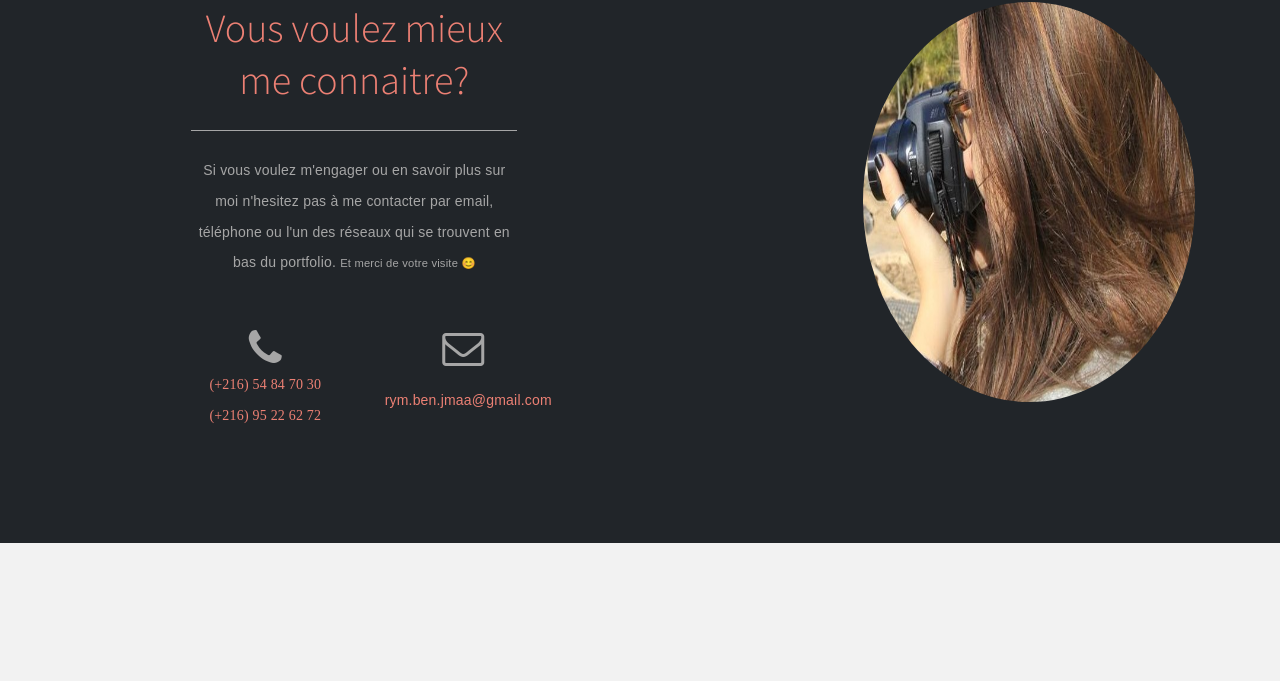
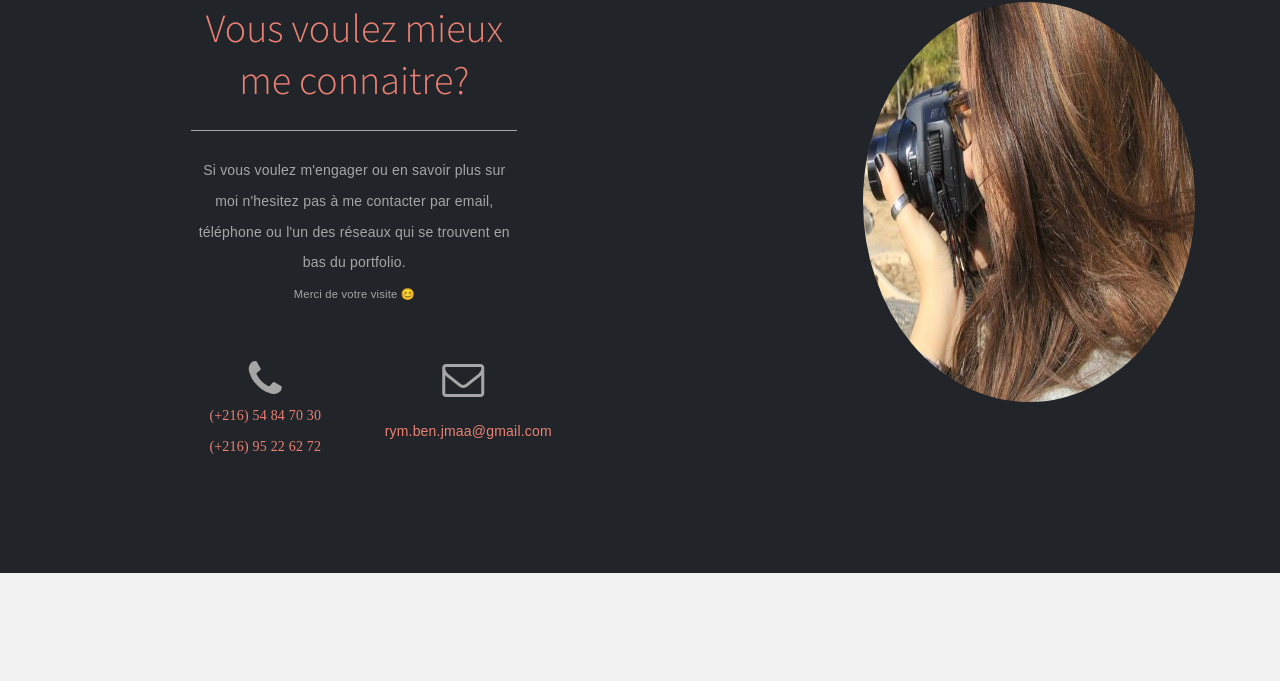
Before and after one commit to RymBenJmaa/RymBenJmaa.github.io, a website: page index.html in a window 1280 px wide. Shown: the part 9428-10109 px from the top of the page. Drawn offline with nearby package versions, Linux system fonts and the light colour scheme; files whose address does not match are found by name; a web font is replaced by a local one.

Commit message:
Update index.html

```diff
--- a/index.html
+++ b/index.html
@@ -632,7 +632,7 @@
                             <h2 class="section-heading text " style="color:#EC8074 ">Vous voulez mieux me connaitre?</h2>
                             <hr class="my-4 " style="border-color: #A6A6A6 ">
                             <p class="mb-5 " style="color: #A6A6A6">Si vous voulez m'engager ou en savoir plus sur moi n'hesitez pas à me contacter par email, téléphone ou l'un des réseaux qui se trouvent en bas du portfolio.
-                                <small>Et merci de votre visite 😊</small>
+                            </br><small style="text-align:center;">Merci de votre visite 😊</small>
                            </p>
                         </div>
                     </div>
```
